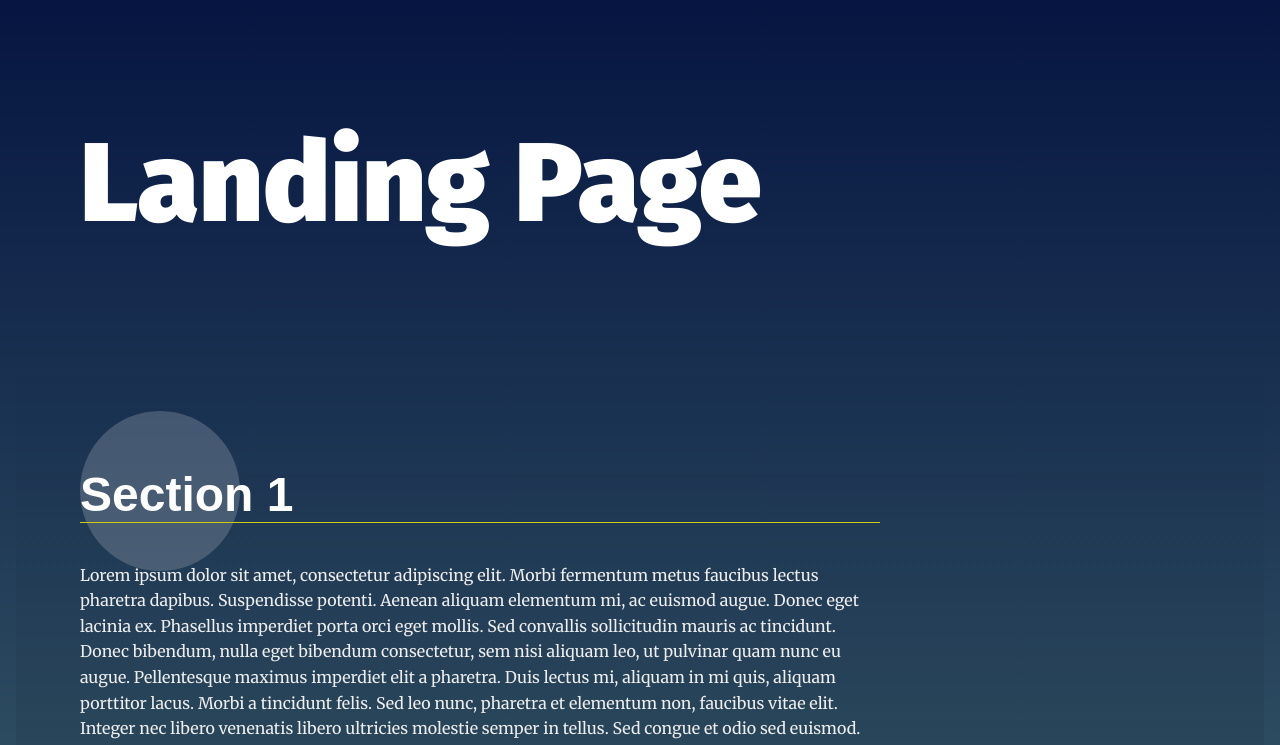
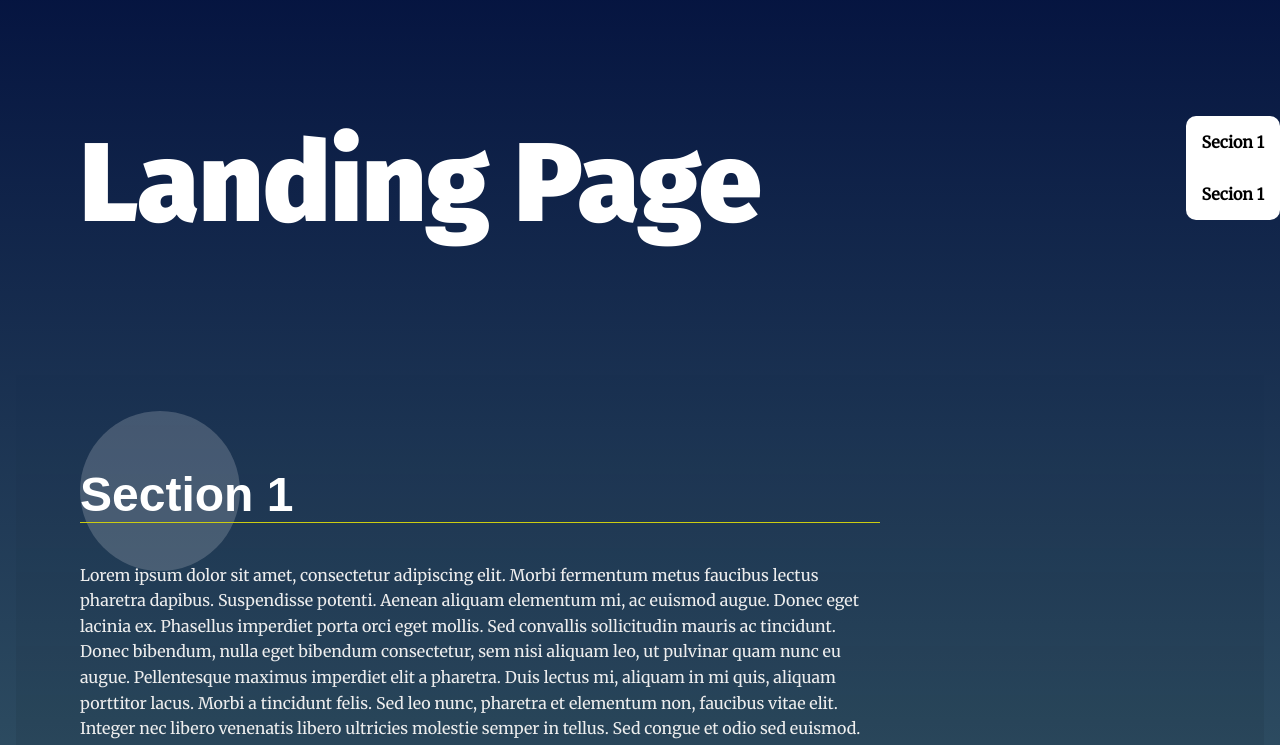
Before and after one commit to MahmoudFahiem/landing-page, a plain HTML site: page index.html in a window 1280 px wide. Shown: the part 108-853 px from the top of the page. Drawn offline with Linux system fonts and the light colour scheme.

Commit message:
refactor: Change navbar view
Change navbar style to be on the right side instead of in top

```diff
--- a/css/styles.css
+++ b/css/styles.css
@@ -71,7 +71,7 @@ section {
 }
 
 .navbar__menu li {
-    display: inline-block;
+    display: block;
 }
 
 .navbar__menu .menu__link {
@@ -80,6 +80,7 @@ section {
     font-weight: bold;
     text-decoration: none;
     color: #000;
+    border-radius: 10px;
 }
 
 .navbar__menu .menu__link:hover {
@@ -92,8 +93,8 @@ section {
 .page__header {
     background: #fff;
     position: fixed;
-    top: 0;
-    width: 100%;
+    right: 0;
+    border-radius: 10px;
     z-index: 5;
 }
 
--- a/index.html
+++ b/index.html
@@ -15,12 +15,15 @@
     <header class="page__header">
         <nav class="navbar__menu">
             <!-- Navigation starts as empty UL that will be populated with JS -->
-            <ul id="navbar__list"></ul>
+            <ul id="navbar__list">
+                <li><a href="#" class="menu__link">Secion 1</a></li>
+                <li><a href="#" class="menu__link">Secion 1</a></li>
+            </ul>
         </nav>
     </header>
     <main>
         <header class="main__hero">
-            <h1>Landing Page </h1>
+            <h1>Landing Page</h1>
         </header>
         <!-- Each Section has an ID (used for the anchor) and
         a data attribute that will populate the li node.
@@ -55,5 +58,6 @@
         <p>&copy Udacity</p>
     </footer>
 
+    <script src="js/app.js"></script>
 </body>
 </html>
```
